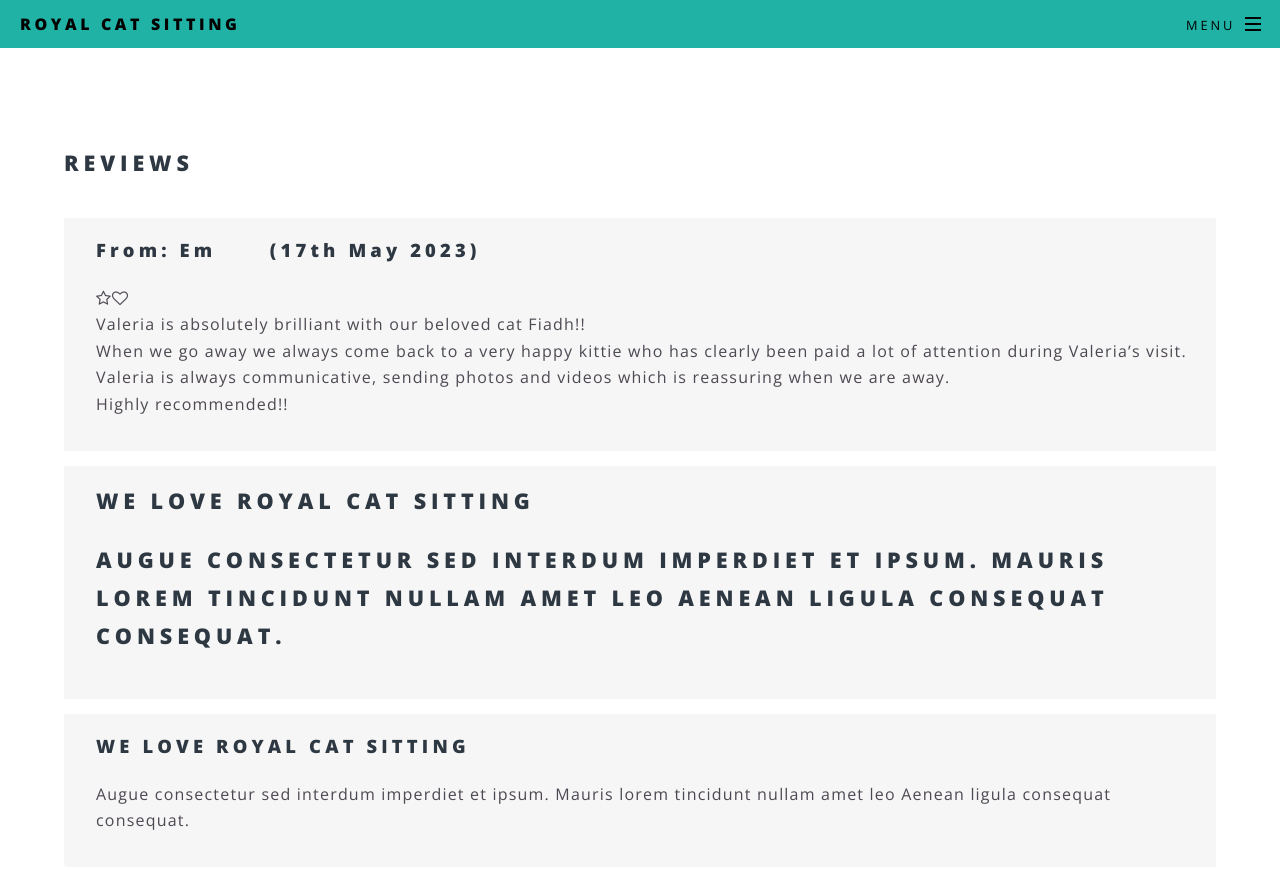
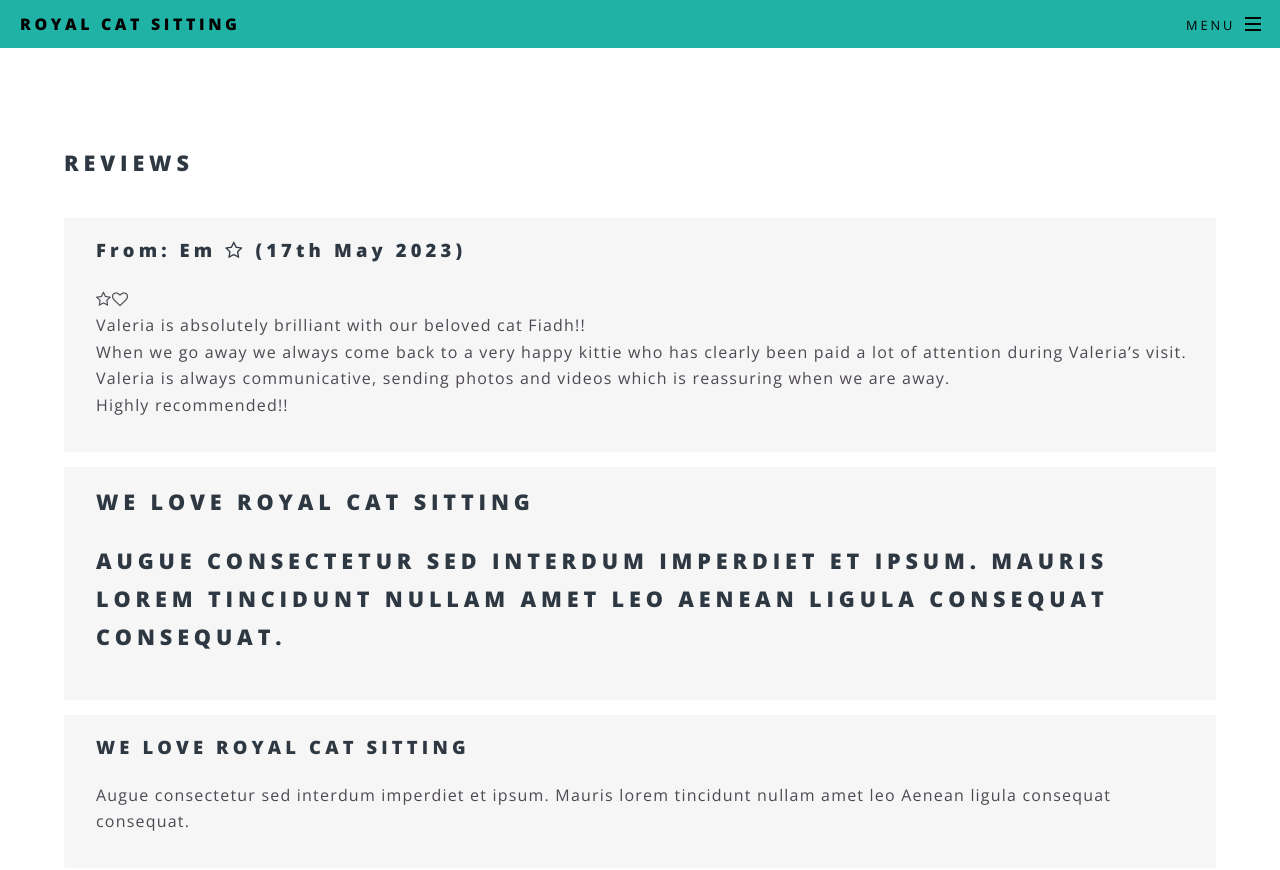
Before and after one commit to royalcatsitting/royalcatsitting.github.io, a Jekyll site: the page built from our_reviews.html, in a window 1280 px wide and 900 px high. Shown: the top 870 px of the window. Built offline with Jekyll 4.4.1, drawn with Linux system fonts in a browser that asks for light colours.

Commit message:
Update our_reviews.html

```diff
--- a/our_reviews.html
+++ b/our_reviews.html
@@ -10,7 +10,7 @@
 
 			<ul class="features">
 				<li>
-					<h3 style="text-transform: none;">From: Em &nbsp;&nbsp;&nbsp;&nbsp;&nbsp;(17th May 2023)</h3>
+					<h3 style="text-transform: none;">From: Em <i class="icon fa-star-o"></i> (17th May 2023)</h3>
 					<i class="icon fa-star-o"></i><i class="icon fa-heart-o"></i>
 					<p>
 					Valeria is absolutely brilliant with our beloved cat Fiadh!!<br />
```
